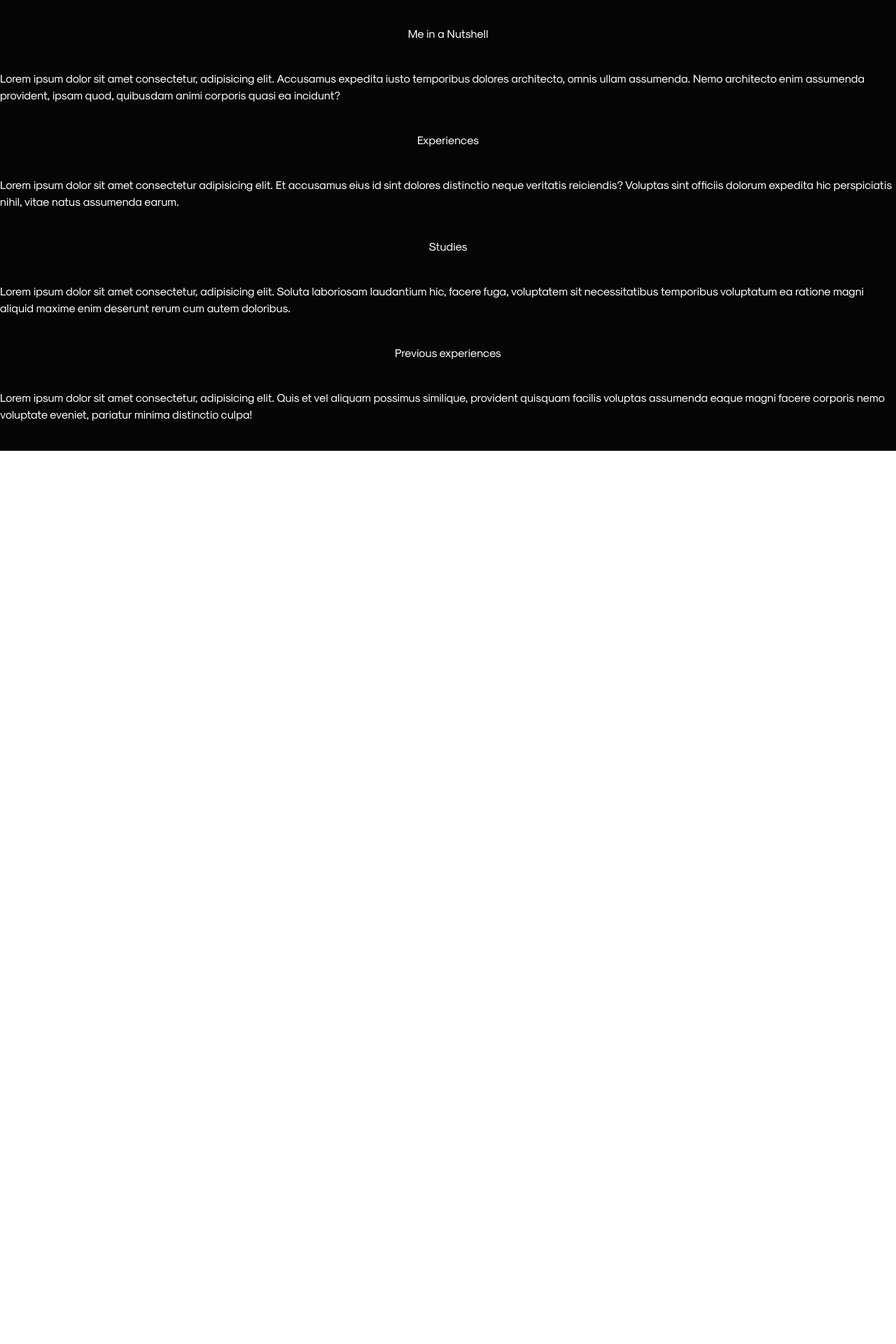
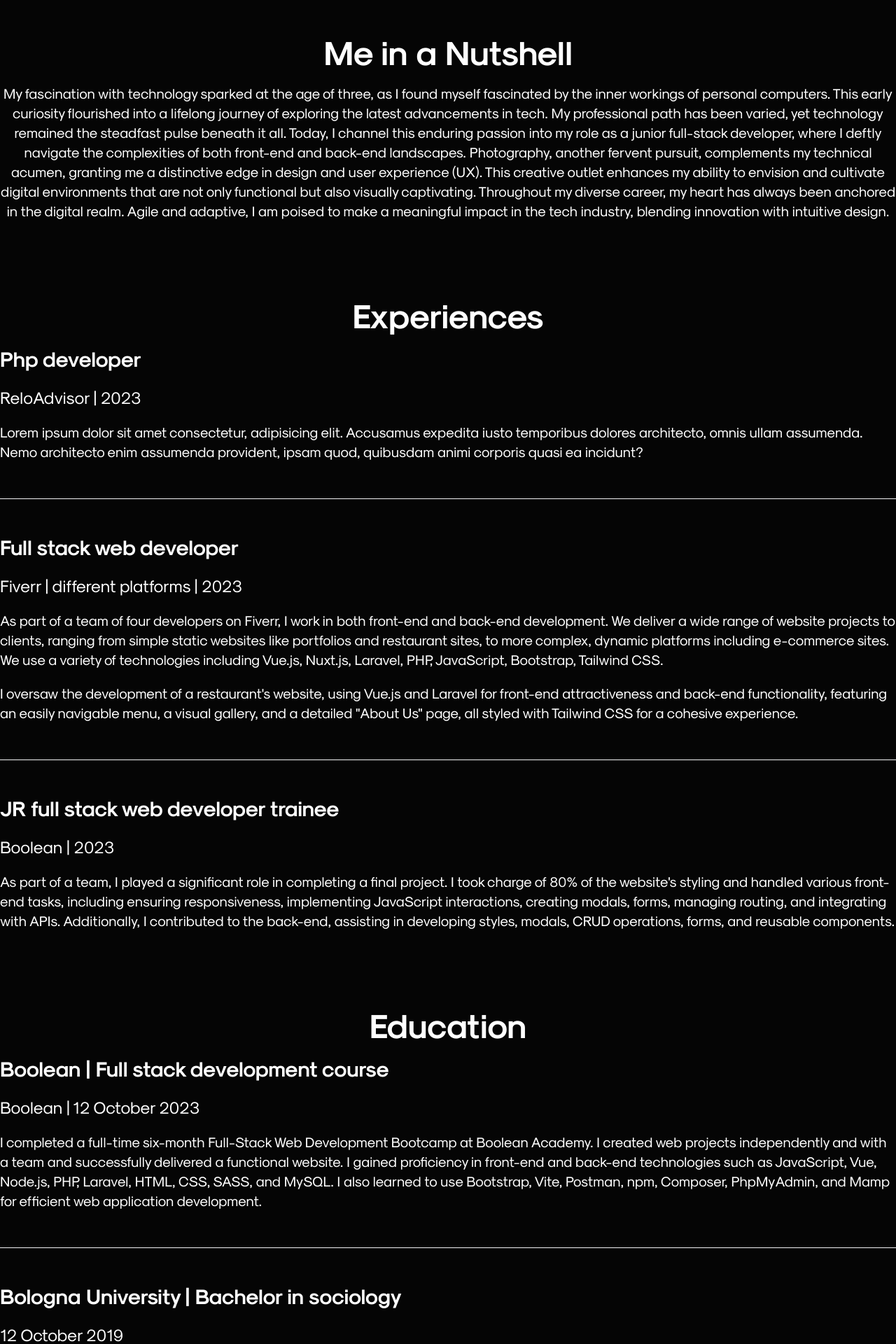
Before and after one commit to guglielmopiasenti/portfolio-v2, a Nuxt app: page /about in a window 1280 px wide. Shown: the part 1380-3300 px from the top of the page at 70% size. Before the commit the page ends 2024 px from the top, so only its background shows below. Built offline with nearby package versions, Linux system fonts and the light colour scheme; no server answers.

Commit message:
about me first draft

```diff
--- a/pages/about.vue
+++ b/pages/about.vue
@@ -32,9 +32,9 @@
     <div class="container py-20 mx-auto flex flex-col items-center">
       <h1 class="text-7xl font-semibold">Technologies I use</h1>
       <div class="py-24 sm:py-32">
-        <div class="mx-auto max-w-7xl px-6 lg:px-8 ">
+        <div class="mx-auto max-w-7xl px-6 lg:px-8">
           <div
-            class="mx-auto mt-10 grid max-w-lg grid-cols-4 items-center gap-x-8 gap-y-10 sm:max-w-xl sm:grid-cols-6 sm:gap-x-10 lg:mx-0 lg:max-w-none lg:grid-cols-5"
+            class="mx-auto mt-10 grid max-w-lg grid-cols-4 items-center gap-x-8 gap-y-12 sm:max-w-xl sm:grid-cols-6 sm:gap-x-10 lg:mx-0 lg:max-w-none lg:grid-cols-5"
           >
             <img
               class="col-span-2 max-h-12 w-full object-contain lg:col-span-1"
@@ -141,36 +141,115 @@
 
     <!-- Me in a nutshell -->
     <div
-      class="container flex flex-col justify-center items-center mx-auto gap-10 py-10"
+      class="container flex flex-col justify-center items-center mx-auto gap-28 py-10"
     >
-      <h1>Me in a Nutshell</h1>
-      <p>
+      <div class="grid grid-cols-1 gap-5">
+        <h1 class="text-5xl font-semibold text-center">Me in a Nutshell</h1>
+        <p class="text-xl text-center">
+          My fascination with technology sparked at the age of three, as I found
+          myself fascinated by the inner workings of personal computers. This
+          early curiosity flourished into a lifelong journey of exploring the
+          latest advancements in tech. My professional path has been varied, yet
+          technology remained the steadfast pulse beneath it all. Today, I
+          channel this enduring passion into my role as a junior full-stack
+          developer, where I deftly navigate the complexities of both front-end
+          and back-end landscapes. Photography, another fervent pursuit,
+          complements my technical acumen, granting me a distinctive edge in
+          design and user experience (UX). This creative outlet enhances my
+          ability to envision and cultivate digital environments that are not
+          only functional but also visually captivating. Throughout my diverse
+          career, my heart has always been anchored in the digital realm. Agile
+          and adaptive, I am poised to make a meaningful impact in the tech
+          industry, blending innovation with intuitive design.
+        </p>
+      </div>
+
+      <!-- experiences -->
+      <div class="grid grid-cols-1 gap-5">
+        <h1 class="text-5xl font-semibold text-center">Experiences</h1>
+        <h2 class="text-3xl font-semibold">Php developer</h2>
+        <h3 class="text-2xl">ReloAdvisor | 2023</h3>
+        <p class="text-xl">
           Lorem ipsum dolor sit amet consectetur, adipisicing elit. Accusamus
           expedita iusto temporibus dolores architecto, omnis ullam assumenda.
           Nemo architecto enim assumenda provident, ipsam quod, quibusdam animi
           corporis quasi ea incidunt?
         </p>
-      <h1>Experiences</h1>
-      <p>
-        Lorem ipsum dolor sit amet consectetur adipisicing elit. Et accusamus
-        eius id sint dolores distinctio neque veritatis reiciendis? Voluptas
-        sint officiis dolorum expedita hic perspiciatis nihil, vitae natus
-        assumenda earum.
+        <hr class="h-px my-8 bg-gray-100 border-0 dark:bg-black" />
+        <h2 class="text-3xl font-semibold">Full stack web developer</h2>
+        <h3 class="text-2xl">Fiverr | different platforms | 2023</h3>
+        <p class="text-xl">
+          As part of a team of four developers on Fiverr, I work in both
+          front-end and back-end development. We deliver a wide range of website
+          projects to clients, ranging from simple static websites like
+          portfolios and restaurant sites, to more complex, dynamic platforms
+          including e-commerce sites. We use a variety of technologies including
+          Vue.js, Nuxt.js, Laravel, PHP, JavaScript, Bootstrap, Tailwind CSS.
         </p>
-      <h1>Studies</h1>
-      <p>
-        Lorem ipsum dolor sit amet consectetur, adipisicing elit. Soluta
-        laboriosam laudantium hic, facere fuga, voluptatem sit necessitatibus
-        temporibus voluptatum ea ratione magni aliquid maxime enim deserunt
-        rerum cum autem doloribus.
+        <p class="text-xl">
+          I oversaw the development of a restaurant's website, using Vue.js and
+          Laravel for front-end attractiveness and back-end functionality,
+          featuring an easily navigable menu, a visual gallery, and a detailed
+          "About Us" page, all styled with Tailwind CSS for a cohesive
+          experience.
         </p>
-      <h1>Previous experiences</h1>
-      <p>
-        Lorem ipsum dolor sit amet consectetur, adipisicing elit. Quis et vel
-        aliquam possimus similique, provident quisquam facilis voluptas
-        assumenda eaque magni facere corporis nemo voluptate eveniet, pariatur
-        minima distinctio culpa!
+        <hr class="h-px my-8 bg-gray-100 border-0 dark:bg-black" />
+        <h2 class="text-3xl font-semibold">
+          JR full stack web developer trainee
+        </h2>
+        <h3 class="text-2xl">Boolean | 2023</h3>
+        <p class="text-xl">
+          As part of a team, I played a significant role in completing a final
+          project. I took charge of 80% of the website's styling and handled
+          various front-end tasks, including ensuring responsiveness,
+          implementing JavaScript interactions, creating modals, forms, managing
+          routing, and integrating with APIs. Additionally, I contributed to the
+          back-end, assisting in developing styles, modals, CRUD operations,
+          forms, and reusable components.
+        </p>
+      </div>
+
+      <!-- studies -->
+      <div class="grid grid-cols-1 gap-5">
+        <h1 class="text-5xl font-semibold text-center">Education</h1>
+        <h2 class="text-3xl font-semibold">
+          Boolean | Full stack development course
+        </h2>
+        <h3 class="text-2xl">Boolean | 12 October 2023</h3>
+        <p class="text-xl">
+          I completed a full-time six-month Full-Stack Web Development Bootcamp
+          at Boolean Academy. I created web projects independently and with a
+          team and successfully delivered a functional website. I gained
+          proficiency in front-end and back-end technologies such as JavaScript,
+          Vue, Node.js, PHP, Laravel, HTML, CSS, SASS, and MySQL. I also learned
+          to use Bootstrap, Vite, Postman, npm, Composer, PhpMyAdmin, and Mamp
+          for efficient web application development.
+        </p>
+        <hr class="h-px my-8 bg-gray-100 border-0 dark:bg-black" />
+        <h2 class="text-3xl font-semibold">
+          Bologna University | Bachelor in sociology
+        </h2>
+        <h3 class="text-2xl">12 October 2019</h3>
+      </div>
+
+      <!-- previous experiences -->
+      <div class="grid grid-cols-1 gap-5">
+        <h1 class="text-5xl font-semibold text-center">Previous experiences</h1>
+        <h2 class="text-3xl font-semibold">
+          Temporary fleet manager - Mechanic
+        </h2>
+        <h3 class="text-2xl">Felyx | 2021-2023</h3>
+        <p class="text-xl">
+          Organizing and supervising operations for installing tracking systems
+          on vans and the Rotterdam warehouse. Managing workers' schedules and
+          preparing performance evaluations. Training of new mechanics.
+          Independently took care of street repair operations for the scooter
+          fleet in Rotterdam as a mechanic. Organized tasks division between
+          Transport operations agents and Street Repair Mechanics. International
+          and National transport of moped parts and scooters across Felyx
+          warehouses. Coordinating research operations for missing scooters.
         </p>
       </div>
     </div>
+  </div>
 </template>
```
Lines whose indentation alone changed are shown as unchanged.
